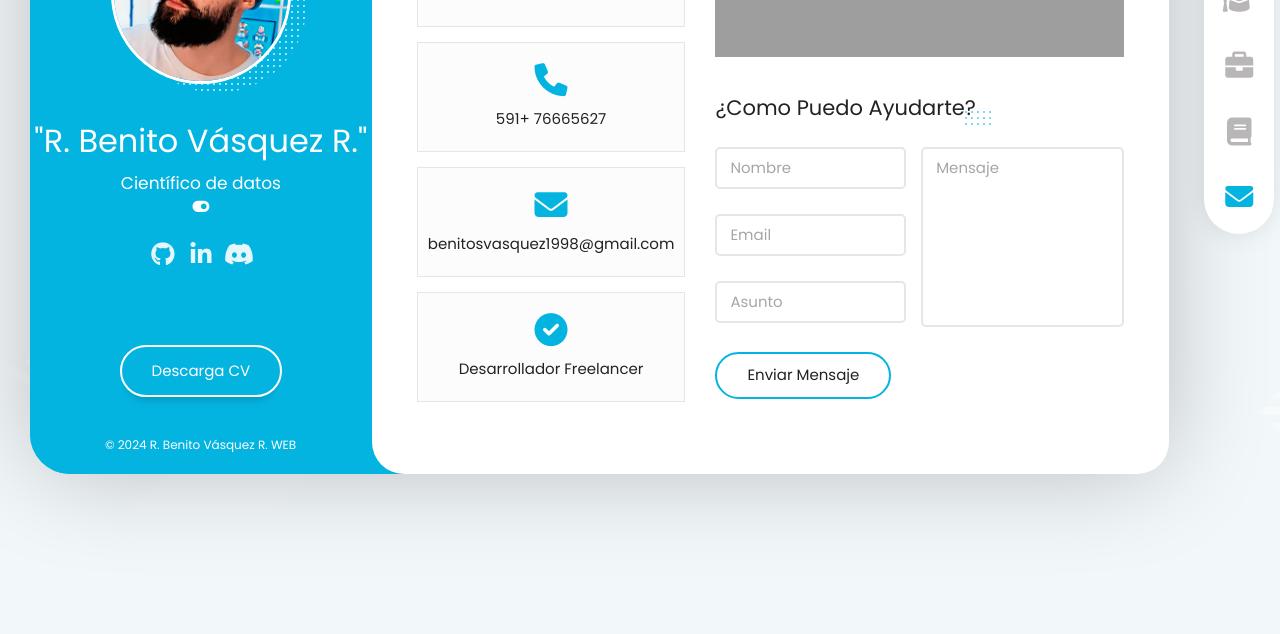
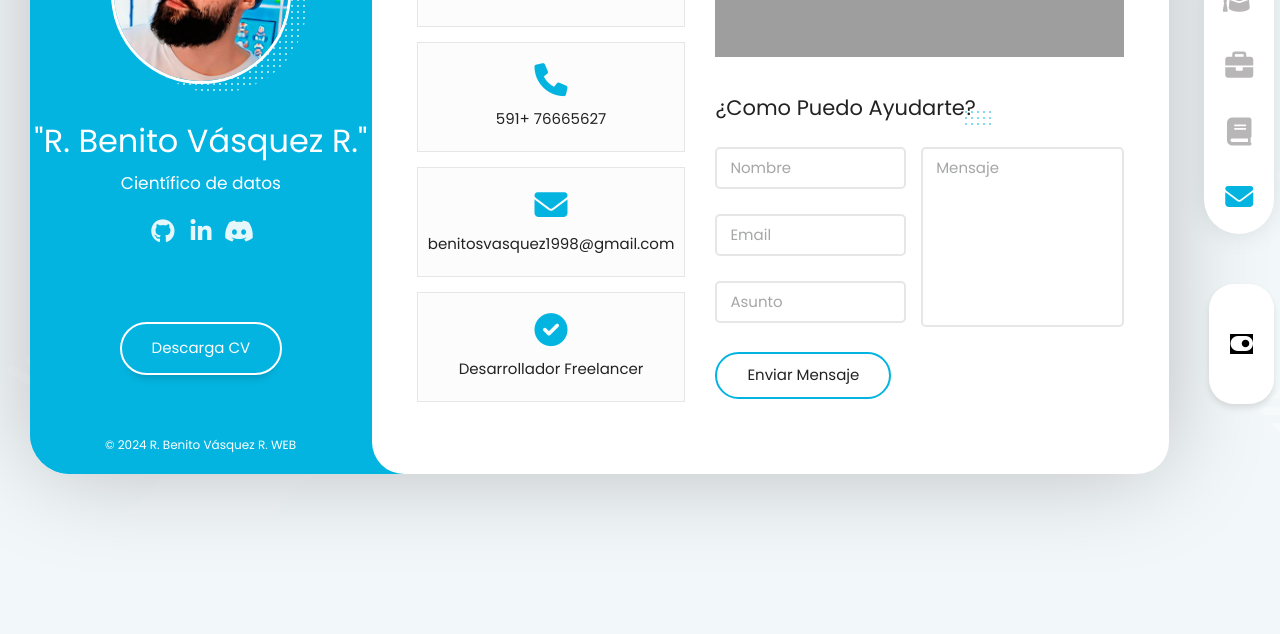
Before and after one commit to benitovasquez/portafolio-web-data, a Django app: page /contacto/ in a window 1280 px wide. Shown: the part 246-880 px from the top of the page. Run offline with Django 5.2, Linux system fonts and the light colour scheme; style sheets or scripts are compiled from the project's sources; grey boxes are pictures that could not be loaded.

Commit message:
5.1.1 Primer paso modo oscuro

```diff
--- a/applications/index/templates/partials/_head.html
+++ b/applications/index/templates/partials/_head.html
@@ -12,6 +12,9 @@
 <link rel="stylesheet" href="{% static 'css/global.css' %}">
 
 <!-- Parciales -->
+<link rel="stylesheet" href="{% static 'css/layout/Modo.css' %}">
+
+
 <!-- Fuentes -->
 <link rel="stylesheet" href="{% static 'fonts/poppins/poppins.css' %}">
 <link rel="stylesheet" href="{% static 'fonts/fontawesome-free-6.1.2-web/css/all.min.css' %}">
--- a/applications/index/templates/partials/_menu.html
+++ b/applications/index/templates/partials/_menu.html
@@ -39,10 +39,3 @@
         </li>
     </ul>
 </nav>
-
-<!-- Botón de modo Día/Noche -->
-<div class="theme-switch-container">
-    <div id="theme-switch" class="theme-toggle-slider">
-        <i class="fas fa-toggle-on"></i>
-    </div>
-</div>
--- /dev/null
+++ b/applications/index/templates/partials/_modo.html
@@ -0,0 +1,6 @@
+<!-- Botón de modo Día/Noche -->
+<div class="theme-switch-container">
+    <div id="theme-switch" class="theme-toggle-slider">
+        <i class="fas fa-toggle-on"></i>
+    </div>
+</div>
--- a/applications/index/templates/partials/_sidebar.html
+++ b/applications/index/templates/partials/_sidebar.html
@@ -6,6 +6,7 @@
         {% include 'partials/_user_info.html' %}
         {% include 'partials/_menu.html' %}
         {% include 'partials/_social_links.html' %}
+        {% include 'partials/_modo.html' %}
 
         <!-- Botón de CV -->
         <div class="user-info__buttons">
@@ -14,6 +15,8 @@
             </a>
         </div>
 
+
         {% include 'partials/_footer.html' %}
     </section>
+
 </aside>
--- a/static/css/layout/Modo.css
+++ b/static/css/layout/Modo.css
@@ -1,54 +1,32 @@
 /* Contenedor del botón */
 .theme-switch-container {
-    display: block;
     position: absolute;
-    top: 0;
+    top: 45rem;
     right: -10.5rem;
+    min-width: 6.5rem;
+    border-radius: 6rem;
     display: flex;
     justify-content: center;
     align-items: center;
     z-index: 10;
+
 }
 
 /* Botón deslizante */
 .theme-toggle-slider {
     position: relative;
-    width: 50px;
-    height: 100px;
-    background-color: var(--color-background);
+    height: 120px;
+    background-color: var(--color-principal);
     border-radius: 25px;
+    width: 100%;
     cursor: pointer;
     display: flex;
     justify-content: center;
     align-items: center;
     flex-direction: column;
     box-shadow: 0px 4px 6px rgba(0, 0, 0, 0.1);
-    transition: transform 0.3s ease, background-color 0.3s ease;
 }
-
-/* Hover para deslizar */
-.theme-toggle-slider:hover {
-    transform: translateY(-5px); /* Efecto de desplazamiento */
+.theme-toggle-slider i{
+    font-size: 2rem;
+    background-color: black
 }
-
-/* Íconos de sol y luna */
-.theme-toggle-slider .theme-icon {
-    font-size: 1.5rem;
-    transition: opacity 0.1s ease;
-}
-
-.theme-toggle-slider .moon {
-    opacity: 1; /* Visible por defecto */
-}
-
-.theme-toggle-slider .sun {
-    opacity: 0; /* Oculto por defecto */
-}
-
-.theme-toggle-slider.dark-mode .moon {
-    opacity: 0; /* Oculto en modo oscuro */
-}
-
-.theme-toggle-slider.dark-mode .sun {
-    opacity: 1; /* Visible en modo oscuro */
-}
--- a/static/css/variables.css
+++ b/static/css/variables.css
@@ -41,5 +41,5 @@
 
     --color-backgroud-certificate: #1A1A1A;
     --color-background-contact: #202020;
-    --color-background-image: url("../img/fondo_noche.png");
+    --color-background-image: url("../img/fondo.png");
 }
```
